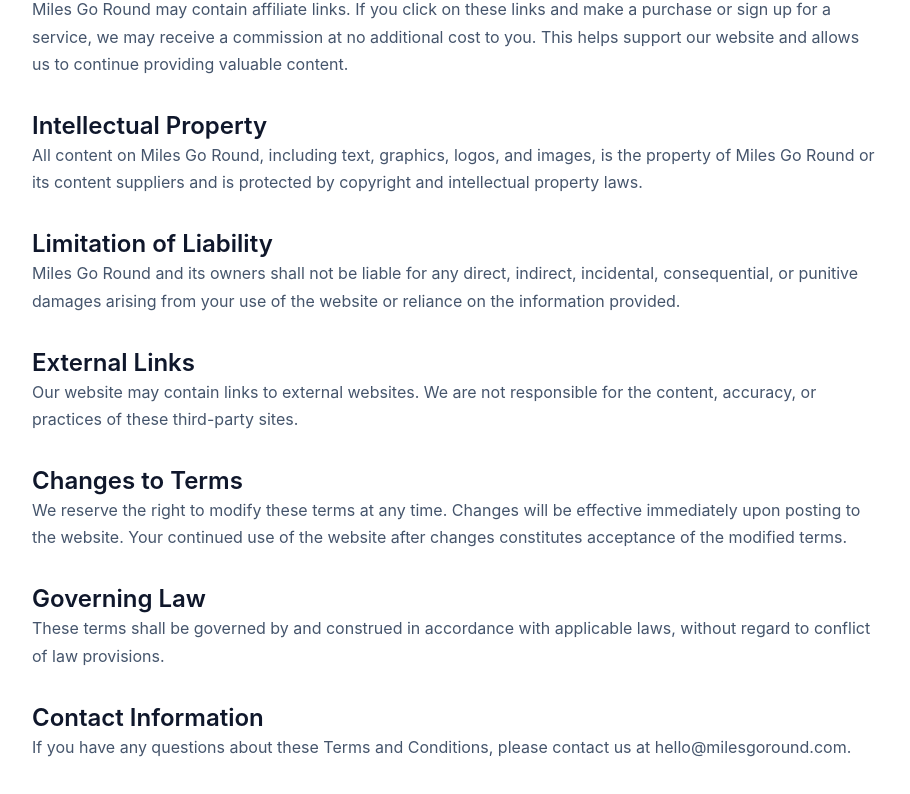
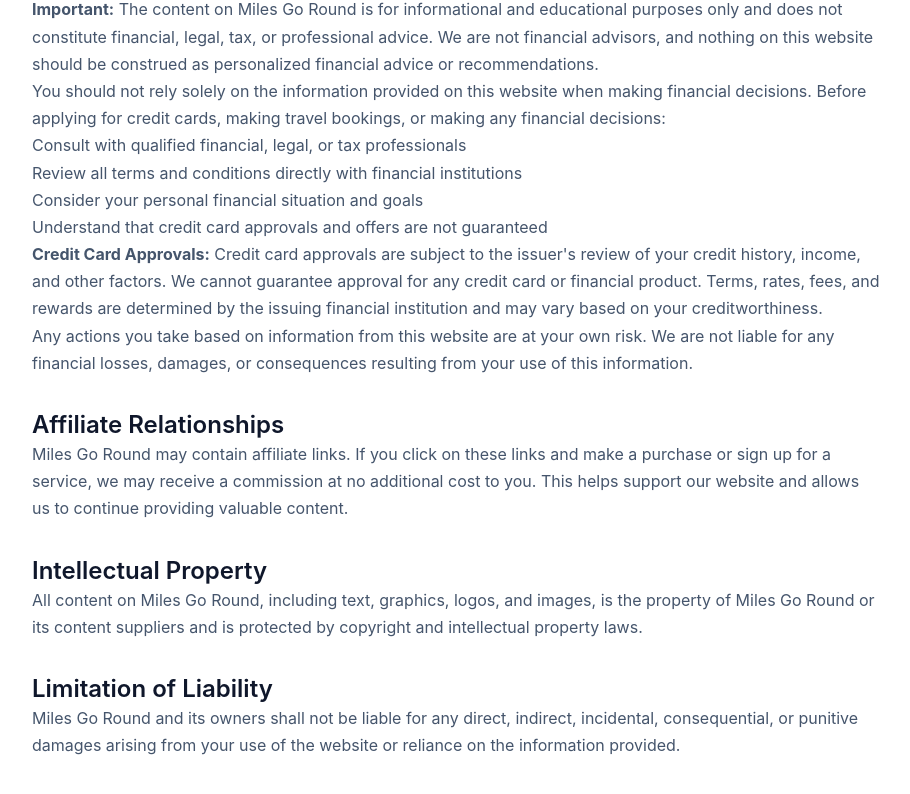
Before and after one commit to bansalmanik/travel-website, a Next.js app: page /terms in a window 1280 px wide. Shown: the part 1158-1952 px from the top of the page, without its empty margins (184-1094 px from the left). Built offline with nearby package versions, Linux system fonts and the light colour scheme.

Commit message:
changed privacy policy

```diff
--- a/app/contact/page.tsx
+++ b/app/contact/page.tsx
@@ -27,8 +27,8 @@ export default function ContactPage() {
               <p className="text-slate-600">
                 Send us an email and we'll get back to you as soon as possible.
               </p>
-              <a href="mailto:hello@milesgoround.com" className="mt-4 inline-block text-sm font-medium text-slate-900 hover:underline">
-                hello@milesgoround.com
+              <a href="mailto:info@milesgoround.com" className="mt-4 inline-block text-sm font-medium text-slate-900 hover:underline">
+                info@milesgoround.com
               </a>
             </div>
 
--- a/app/privacy/page.tsx
+++ b/app/privacy/page.tsx
@@ -50,6 +50,20 @@ export default function PrivacyPage() {
             We may use cookies and similar tracking technologies to enhance your experience on our website. You can control cookies through your browser settings.
           </p>
 
+          <h2 className="mt-8 text-2xl font-semibold text-slate-900">Affiliate Tracking and Third-Party Cookies</h2>
+          <p>
+            Our website contains affiliate links to credit card issuers, travel companies, and other partners. When you click on these affiliate links, third-party partners may use cookies, pixels, and other tracking technologies to:
+          </p>
+          <ul>
+            <li>Track your activity and purchases</li>
+            <li>Attribute referrals to our website</li>
+            <li>Process affiliate commissions</li>
+            <li>Provide targeted advertising</li>
+          </ul>
+          <p>
+            These third-party partners have their own privacy policies governing the use of your information. We do not control and are not responsible for their tracking practices. We encourage you to review the privacy policies of any third-party sites you visit through our affiliate links.
+          </p>
+
           <h2 className="mt-8 text-2xl font-semibold text-slate-900">Third-Party Services</h2>
           <p>
             Our website may contain links to third-party websites or services. We are not responsible for the privacy practices of these third parties. We encourage you to review their privacy policies.
@@ -72,7 +86,7 @@ export default function PrivacyPage() {
 
           <h2 className="mt-8 text-2xl font-semibold text-slate-900">Contact Us</h2>
           <p>
-            If you have any questions about this Privacy Policy, please contact us at hello@milesgoround.com.
+            If you have any questions about this Privacy Policy, please contact us at info@milesgoround.com.
           </p>
         </div>
       </div>
--- a/app/terms/page.tsx
+++ b/app/terms/page.tsx
@@ -47,6 +47,26 @@ export default function TermsPage() {
             Credit card offers, loyalty program terms, and travel rewards are subject to change without notice. Always verify current terms and conditions with the respective financial institutions or loyalty programs.
           </p>
 
+          <h2 className="mt-8 text-2xl font-semibold text-slate-900">Not Financial or Professional Advice</h2>
+          <p>
+            <strong>Important:</strong> The content on Miles Go Round is for informational and educational purposes only and does not constitute financial, legal, tax, or professional advice. We are not financial advisors, and nothing on this website should be construed as personalized financial advice or recommendations.
+          </p>
+          <p>
+            You should not rely solely on the information provided on this website when making financial decisions. Before applying for credit cards, making travel bookings, or making any financial decisions:
+          </p>
+          <ul>
+            <li>Consult with qualified financial, legal, or tax professionals</li>
+            <li>Review all terms and conditions directly with financial institutions</li>
+            <li>Consider your personal financial situation and goals</li>
+            <li>Understand that credit card approvals and offers are not guaranteed</li>
+          </ul>
+          <p>
+            <strong>Credit Card Approvals:</strong> Credit card approvals are subject to the issuer's review of your credit history, income, and other factors. We cannot guarantee approval for any credit card or financial product. Terms, rates, fees, and rewards are determined by the issuing financial institution and may vary based on your creditworthiness.
+          </p>
+          <p>
+            Any actions you take based on information from this website are at your own risk. We are not liable for any financial losses, damages, or consequences resulting from your use of this information.
+          </p>
+
           <h2 className="mt-8 text-2xl font-semibold text-slate-900">Affiliate Relationships</h2>
           <p>
             Miles Go Round may contain affiliate links. If you click on these links and make a purchase or sign up for a service, we may receive a commission at no additional cost to you. This helps support our website and allows us to continue providing valuable content.
@@ -79,7 +99,7 @@ export default function TermsPage() {
 
           <h2 className="mt-8 text-2xl font-semibold text-slate-900">Contact Information</h2>
           <p>
-            If you have any questions about these Terms and Conditions, please contact us at hello@milesgoround.com.
+            If you have any questions about these Terms and Conditions, please contact us at info@milesgoround.com.
           </p>
         </div>
       </div>
```
